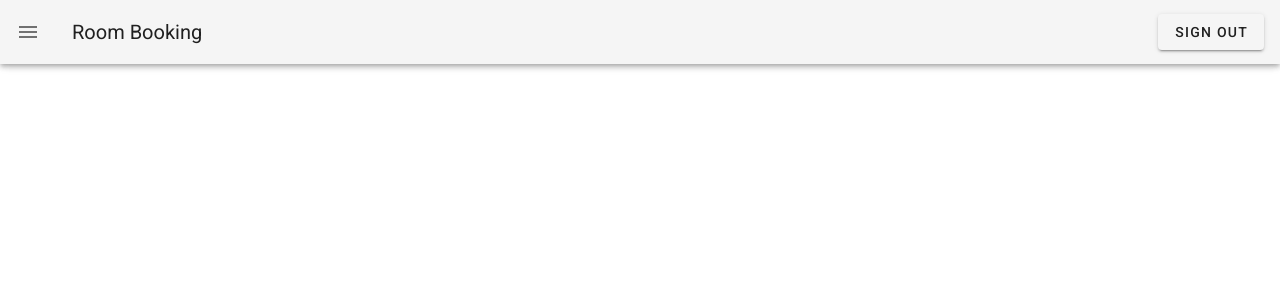
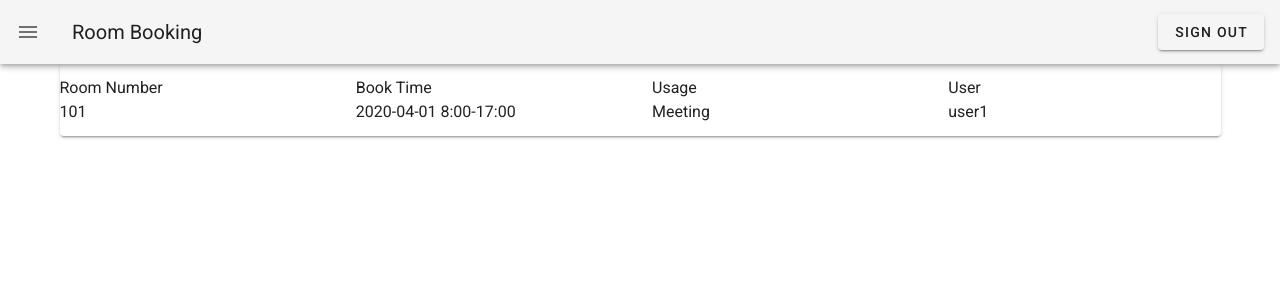
Before and after one commit to gitercn/spring-boot-vuejs-copy, a Vue app in the folder frontend/: page /Booking in a window 1280 px wide. Shown: the top 300 px of the page. Built offline with nearby package versions, Linux system fonts and the light colour scheme; what vue-js-modal would draw is missing.

Commit message:
add booking with demo data

```diff
--- /dev/null
+++ b/frontend/src/components/Booking.vue
@@ -0,0 +1,31 @@
+<template>
+  <v-container>
+    <v-card>
+      <v-row>
+        <v-col>
+          <div>Room Number</div>
+          <div>101</div>
+        </v-col>
+        <v-col>
+          <div>Book Time</div>
+          <div>2020-04-01 8:00-17:00</div>
+        </v-col>
+        <v-col>
+          <div>Usage</div>
+          <div>Meeting</div>
+        </v-col>
+        <v-col>
+          <div>User</div>
+          <div>user1</div>
+        </v-col>
+      </v-row>
+    </v-card>
+  </v-container>
+</template>
+
+<script>
+export default {};
+</script>
+
+<style>
+</style>
--- a/frontend/src/components/Navbar.vue
+++ b/frontend/src/components/Navbar.vue
@@ -35,7 +35,7 @@ export default {
       drawer: false,
       links: [
         { icon: 'mdi-view-dashboard', text: 'Dashboard', route: '/' },
-        { icon: 'mdi-book', text: 'Booking', route: '/booking' },
+        { icon: 'mdi-book', text: 'Booking', route: '/Booking' },
         { icon: 'mdi-account', text: 'Account', route: '/account' },
         { icon: 'mdi-account', text: 'Account1', route: '/Page1' },
         { icon: 'mdi-account', text: 'Account2', route: '/Page2' },
--- a/frontend/src/router/index.js
+++ b/frontend/src/router/index.js
@@ -6,6 +6,7 @@ import Service from '../components/Service.vue'
 import Page1 from '../components/Page1.vue'
 import Page2 from '../components/Page2.vue'
 import Page3 from '../components/Page3.vue'
+import Booking from '../components/Booking.vue'
 
 Vue.use(VueRouter)
 
@@ -43,6 +44,11 @@ const routes = [
     name: 'Page3',
     component: Page3
   },
+  {
+    path: '/Booking',
+    name: 'Booking',
+    component: Booking
+  },
   // {
   //   path: '/hello1',
   //   name: 'Hello1',
```
